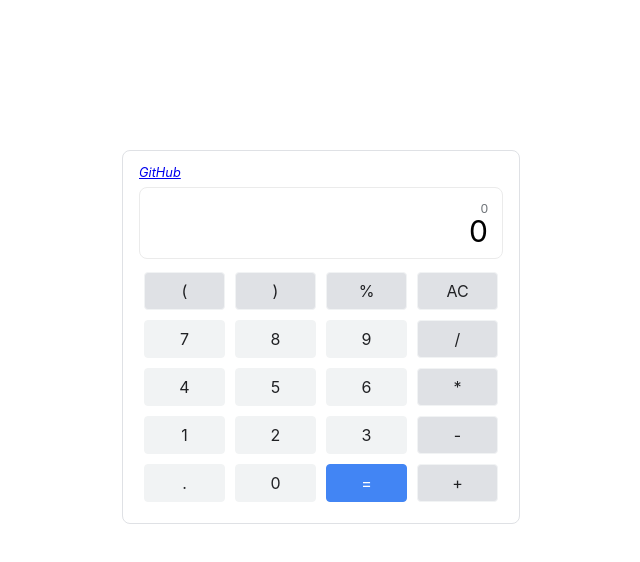
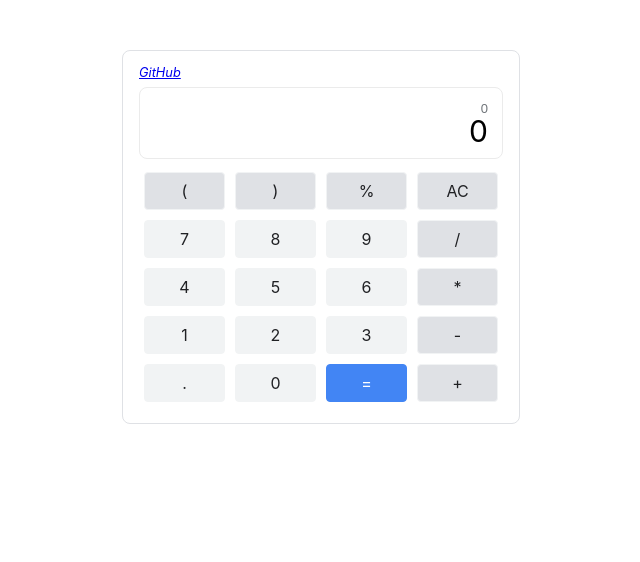
Before and after one commit to megaconfidence/Front-End-Libraries-Projects---Build-a-JavaScript-Calculator, a React (Create React App) app: page / in a window 1280 px wide. Shown: the top 562 px of the page, without its empty margins (319-959 px from the left). Built offline with nearby package versions, Linux system fonts and the light colour scheme.

Commit message:
fix: Fixed app margin top

```diff
--- a/src/App.css
+++ b/src/App.css
@@ -7,7 +7,7 @@
 }
 .calc {
     width: 364px;
-    margin: 150px 0;
+    margin: 50px 0;
     border-radius: 8px;
     padding: 10px 16px 16px;
     border: 1px solid #dfe1e5;
```
